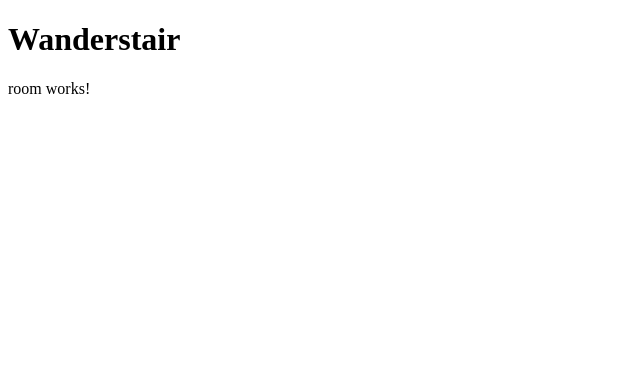
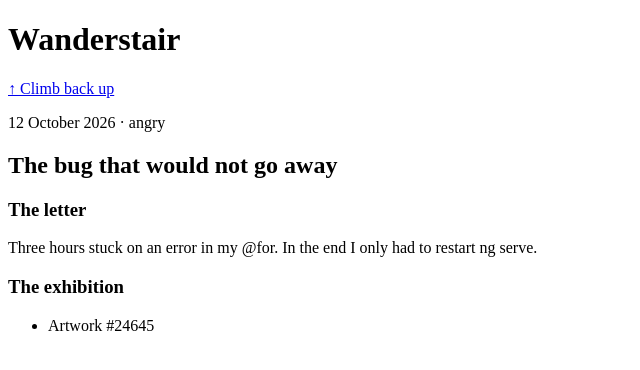
Before and after one commit to mjuliana98g/wanderstair, an Angular app: page /room/1 in a window 1280 px wide. Shown: the top 370 px of the page, without its empty margins (0-640 px from the left). Built offline with nearby package versions, Linux system fonts and the light colour scheme; data requests are answered from the project's data file.

Commit message:
feat: show the memory in its room

```diff
--- a/src/app/pages/room/room.html
+++ b/src/app/pages/room/room.html
@@ -1 +1,32 @@
-<p>room works!</p>
+<a routerLink="/">↑ Climb back up</a>
+
+@if (loading()) {
+  <p>Opening the door…</p>
+} @else if (error()) {
+  <p role="alert">{{ error() }}</p>
+} @else {
+  @if (memory(); as memory) {
+    <article>
+      <header>
+        <p>{{ memory.date | date: 'd MMMM y' }} · {{ memory.mood }}</p>
+        <h2>{{ memory.title }}</h2>
+      </header>
+
+      <section aria-labelledby="letter-title">
+        <h3 id="letter-title">The letter</h3>
+        <p>{{ memory.text }}</p>
+      </section>
+
+      <section aria-labelledby="exhibition-title">
+        <h3 id="exhibition-title">The exhibition</h3>
+        <ul>
+          @for (artworkId of memory.artworks; track artworkId) {
+            <li>Artwork #{{ artworkId }}</li>
+          } @empty {
+            <li>The walls are still empty…</li>
+          }
+        </ul>
+      </section>
+    </article>
+  }
+}
--- a/src/app/pages/room/room.ts
+++ b/src/app/pages/room/room.ts
@@ -1,9 +1,43 @@
-import { Component } from '@angular/core';
+import { Component, OnInit, inject, signal } from '@angular/core';
+import { ActivatedRoute, RouterLink } from '@angular/router';
+import { DatePipe } from '@angular/common';
+
+import { MemoriesService } from '../../services/memories';
+import { Memory } from '../../models/memory.model';
+
+// --------------------------------------------------
+// ROOM PAGE
+// --------------------------------------------------
 
 @Component({
-  imports: [],
   selector: 'app-room',
-  styleUrl: './room.css',
+  imports: [DatePipe, RouterLink],
   templateUrl: './room.html',
+  styleUrl: './room.css'
 })
-export class Room {}
+export class Room implements OnInit {
+  private route = inject(ActivatedRoute);
+  private memoriesService = inject(MemoriesService);
+
+  memory = signal<Memory | null>(null);
+  loading = signal(true);
+  error = signal('');
+
+  ngOnInit(): void {
+    const id = this.route.snapshot.paramMap.get('id') ?? '';
+    this.loadMemory(id);
+  }
+
+  loadMemory(id: string): void {
+    this.memoriesService.getById(id).subscribe({
+      next: (memory) => {
+        this.memory.set(memory);
+        this.loading.set(false);
+      },
+      error: () => {
+        this.error.set('This door does not exist.');
+        this.loading.set(false);
+      }
+    });
+  }
+}
```
